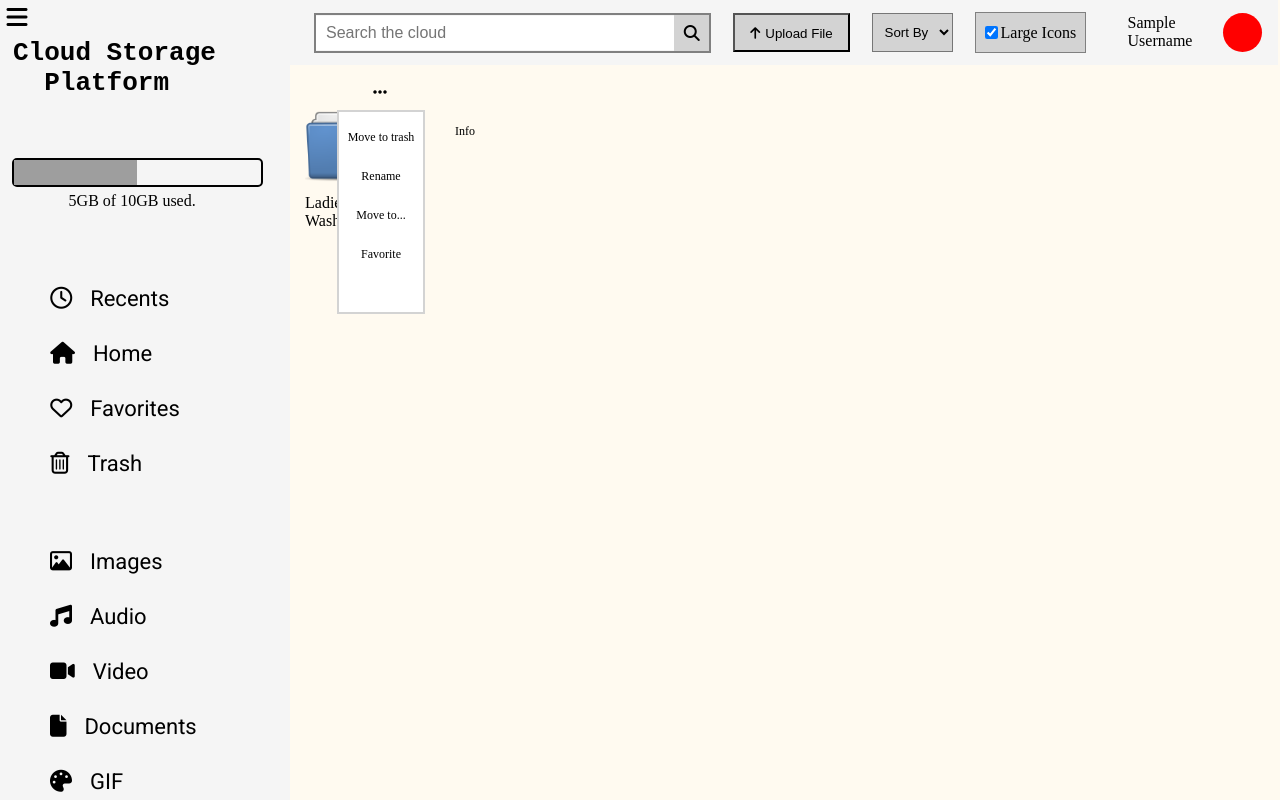
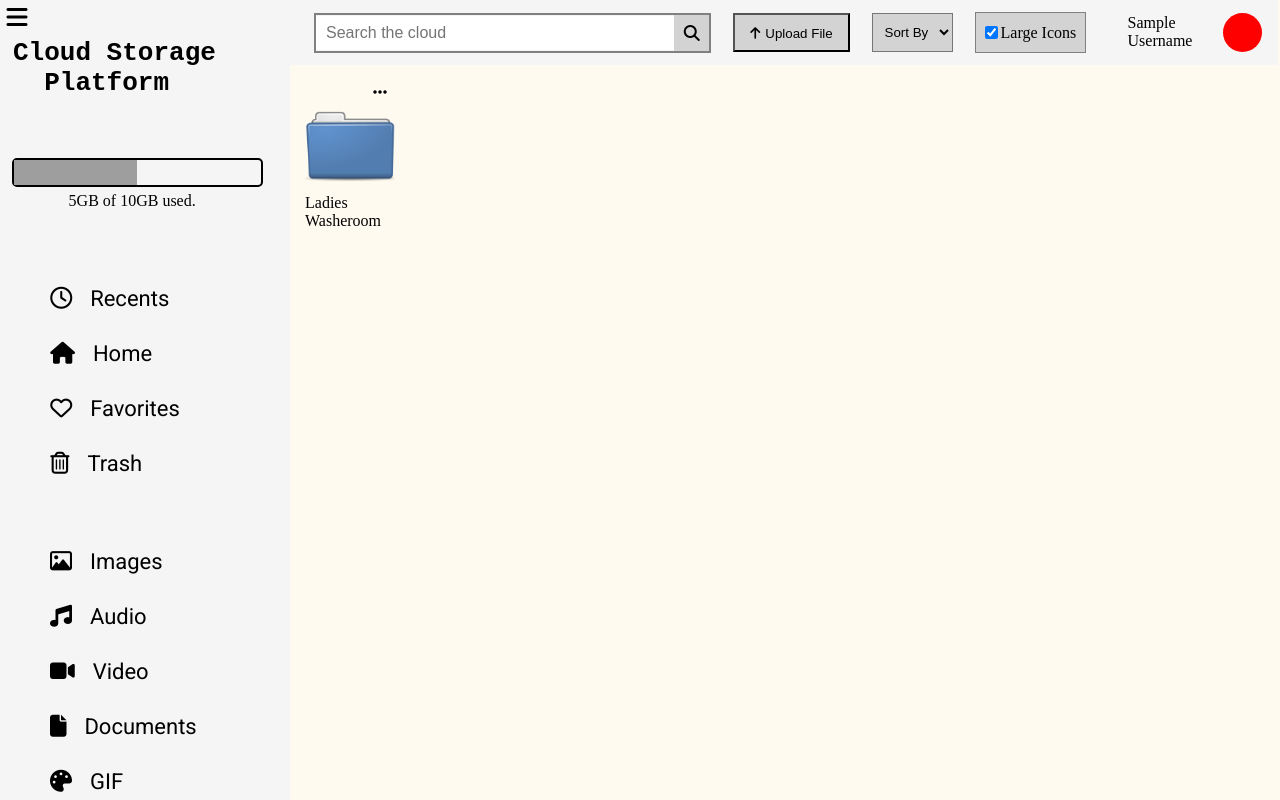
Before and after one commit to rushaan1/Cloud-Storage-Platform, an Angular app in the folder Cloud Storage Platform/AngularApplication/CloudStoragePlatformUI/: page / in a window 1280 px wide. Built offline with nearby package versions, Linux system fonts and the light colour scheme; grey boxes are pictures that could not be loaded.

Commit message:
Main file drop down made, need to add functionality

```diff
--- a/Cloud Storage Platform/AngularApplication/CloudStoragePlatformUI/src/app/items/file-large/file-large.component.css
+++ b/Cloud Storage Platform/AngularApplication/CloudStoragePlatformUI/src/app/items/file-large/file-large.component.css
@@ -37,11 +37,17 @@
     background-color: lightgray;
 }
 
+
+
+
+
+
 .file-options-menu{
     display: flex;
     position: absolute;
     width: 84px;
-    height: 200px;
+    height: 0px;
+    visibility: hidden;
     font-size: 12px;
     justify-content: flex-start;
     background-color: white;
@@ -51,13 +57,17 @@
     top: 30px;
     right: 0px;
     border: 2px solid lightgray;
+    transition: height 0.8s ease-in-out;
 }
 
 .file-option{
-    padding-top: 12px;
-    padding-bottom: 12px;
+    padding-top: 9px;
+    opacity: 0;
+    padding-bottom: 9px;
     width: 100%;
     text-align: center;
+    position: absolute;
+    transition: opacity 0.3s ease-in;
 }
 
 #trash-file-option{
@@ -67,3 +77,8 @@
 .file-option:hover{
     background-color: lightgray;
 }
+
+.file-options-visible{
+    opacity: 1;
+    transition-delay: 0.2s;
+}
--- a/Cloud Storage Platform/AngularApplication/CloudStoragePlatformUI/src/app/items/file-large/file-large.component.html
+++ b/Cloud Storage Platform/AngularApplication/CloudStoragePlatformUI/src/app/items/file-large/file-large.component.html
@@ -1,12 +1,13 @@
 <div [title]="originalName" class="file">
     <div class="file-options-menu">
-        <div class="file-option" id="trash-file-option">Move to trash</div>
-        <div class="file-option" id="rename-file-option">Rename</div>
-        <div class="file-option" id="move-file-option">Move to...</div>
-        <div class="file-option" id="favorite-file-option">Favorite</div>
-        <div class="file-option" id="rename-file-option">Info</div>
+        <div [ngClass]="fileOptionsShouldBeVisible ? 'file-options-visible':''" class="file-option" id="trash-file-option">Move to trash</div>
+        <div [ngClass]="fileOptionsShouldBeVisible ? 'file-options-visible':''" class="file-option" id="rename-file-option">Rename</div>
+        <div [ngClass]="fileOptionsShouldBeVisible ? 'file-options-visible':''" class="file-option" id="share-file-option">Share</div>
+        <div [ngClass]="fileOptionsShouldBeVisible ? 'file-options-visible':''" class="file-option" id="move-file-option">Move to...</div>
+        <div [ngClass]="fileOptionsShouldBeVisible ? 'file-options-visible':''" class="file-option" id="favorite-file-option">Favorite</div>
+        <div [ngClass]="fileOptionsShouldBeVisible ? 'file-options-visible':''" class="file-option" id="rename-file-option">Info</div>
     </div>
-    <div class="file-options">
+    <div (click)="expandOptions()" title="Options" class="file-options">
         <i class="fa-solid fa-ellipsis"></i>
     </div>
     <div [ngClass]="{'picture':type=='picture','video':type=='video','folder':type=='folder'}" class="file-item-icon"></div>
--- a/Cloud Storage Platform/AngularApplication/CloudStoragePlatformUI/src/app/items/file-large/file-large.component.ts
+++ b/Cloud Storage Platform/AngularApplication/CloudStoragePlatformUI/src/app/items/file-large/file-large.component.ts
@@ -9,6 +9,7 @@ export class FileLargeComponent implements OnInit {
   @Input() type: string = "";
   @Input() name: string = "";
   originalName="";
+  fileOptionsShouldBeVisible = false;
 
   ngOnInit(): void {
     this.originalName = this.name;
@@ -17,4 +18,28 @@ export class FileLargeComponent implements OnInit {
       this.name = this.name.replace(portionToBeExcluded, "")+"...";
     }
   }
+
+  expandOptions(){
+    const menu = document.getElementsByClassName("file-options-menu")[0] as HTMLElement;
+    if (this.fileOptionsShouldBeVisible == false){
+      menu.style.visibility = "visible";
+      menu.style.height = "200px";
+      this.fileOptionsShouldBeVisible = true;
+      this.applyMargin(menu.querySelectorAll("div"));
+    }
+    else{
+      menu.style.height = "0";
+      this.fileOptionsShouldBeVisible = false;
+      setTimeout(()=>{
+        menu.style.visibility = "hidden";
+      },800);
+    }
+  }
+
+  applyMargin(options:NodeListOf<HTMLDivElement>){
+    for (let i = 1; i<options.length; i++){
+      console.log(options[i].textContent);
+      options[i].style.marginTop = `${31*i}px`;
+    }
+  }
 }
```
